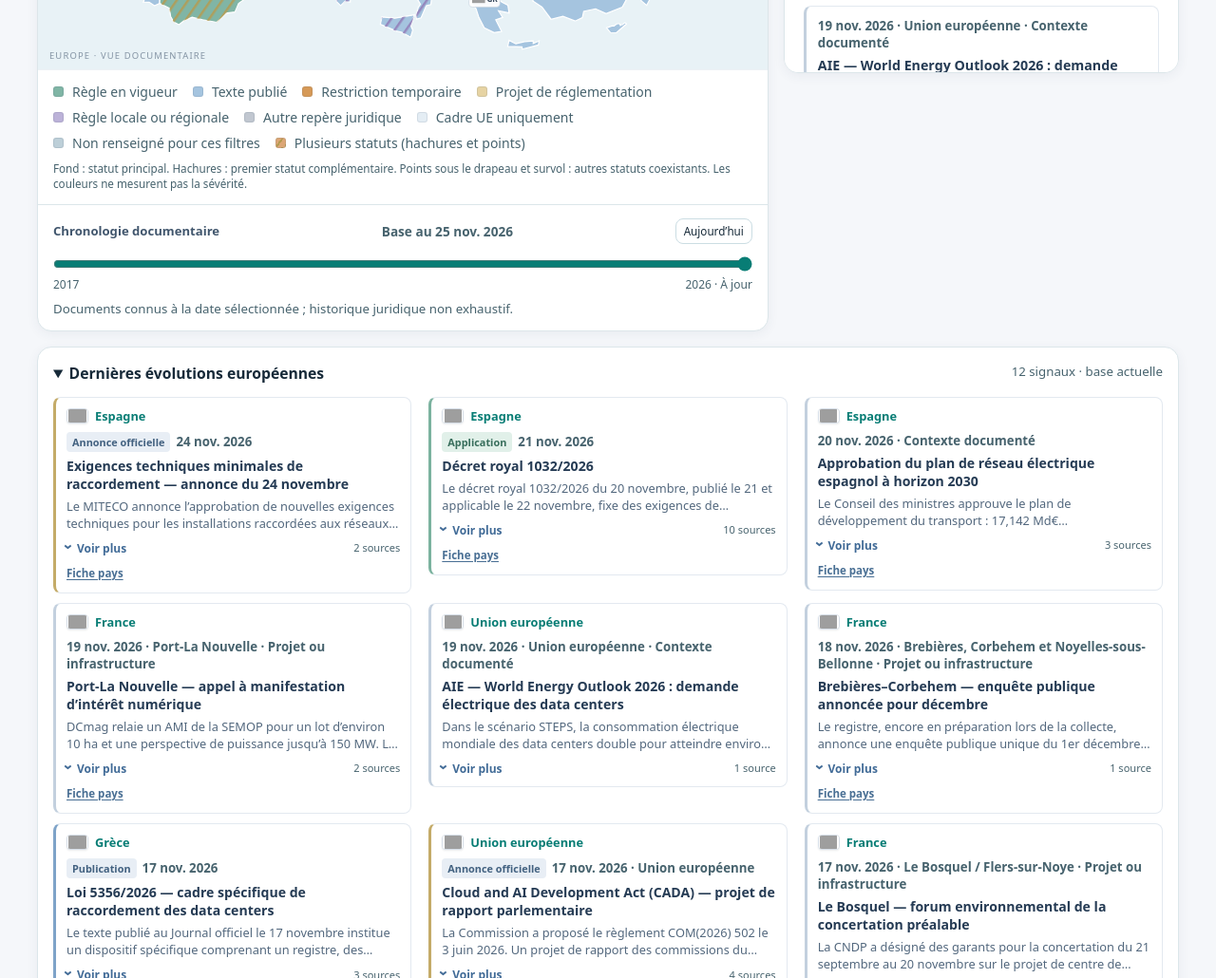
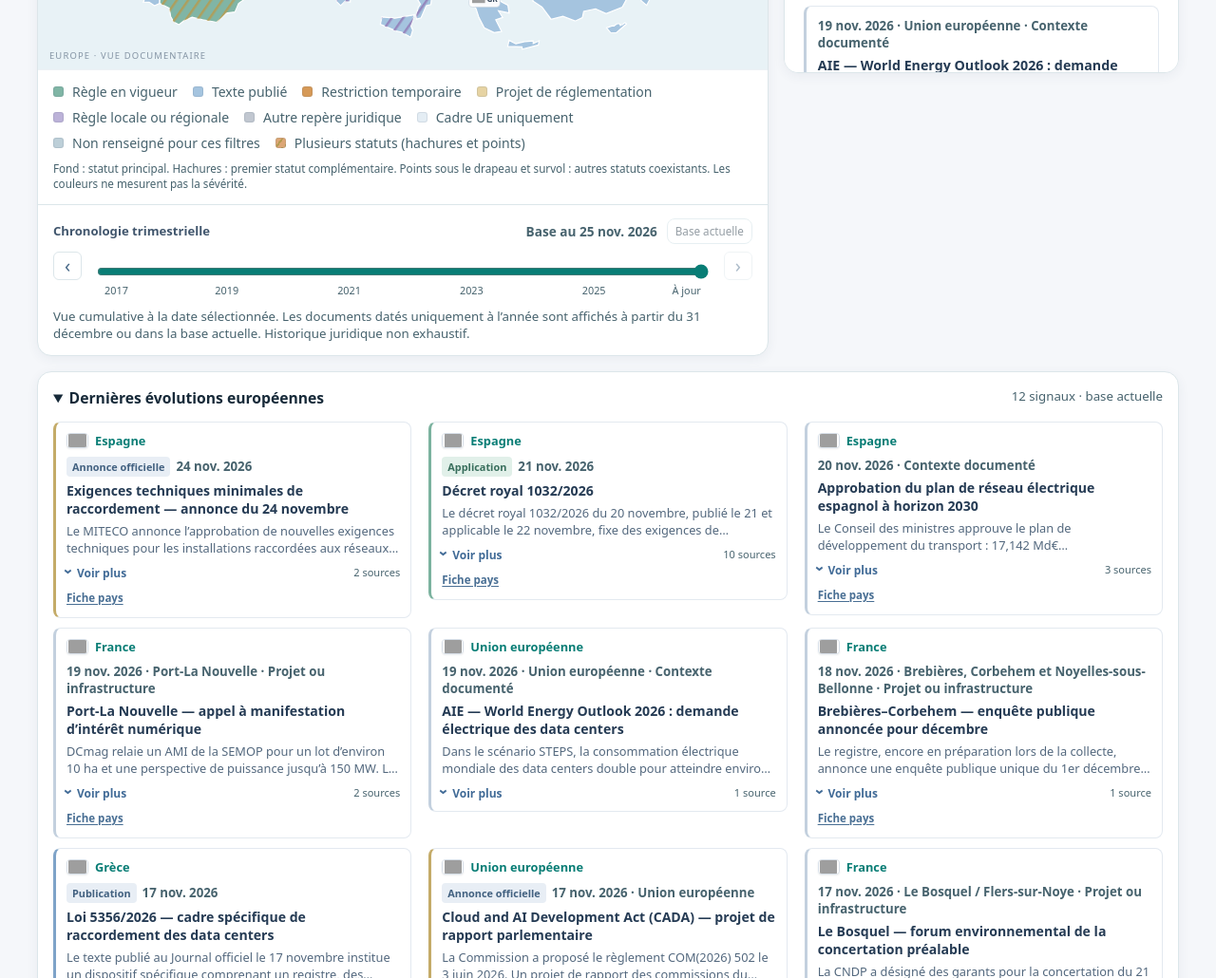
Before and after one commit to Zoruohorse/atlas_data_centers, a website with bundled scripts: page index.html in a window 1280 px wide. Shown: the part 945-1975 px from the top of the page at 95% size. Built offline with nearby package versions, Linux system fonts and the light colour scheme; grey boxes are pictures that could not be loaded.

Commit message:
V3.3 — chronologie documentaire trimestrielle

```diff
--- /dev/null
+++ b/css/timeline.css
@@ -0,0 +1,13 @@
+/* Curseur trimestriel, repères annuels espacés et navigation précise. */
+.timeline-heading{flex-wrap:wrap;gap:6px 10px}
+.timeline-heading output{margin-left:auto;white-space:nowrap;font-variant-numeric:tabular-nums}
+.timeline-controls{display:flex;align-items:flex-start;gap:9px;margin-top:8px}
+.timeline-track{flex:1;min-width:0;padding:0 7px}
+.timeline-track input{display:block;width:100%;margin:8px 0 5px;padding:0;cursor:pointer}
+.timeline-ticks{height:18px;position:relative;margin:0 8px}
+.timeline-tick{position:absolute;top:0;transform:translateX(-50%);font-size:.68rem;color:var(--muted);white-space:nowrap;line-height:1.5}
+.timeline-tick.first{transform:none}.timeline-tick.last{transform:translateX(-100%)}
+.quarter-step{flex:0 0 30px;height:30px;display:grid;place-items:center;border:1px solid var(--line);border-radius:6px;background:#fff;color:#496a89;font-size:1.25rem;line-height:1;padding:0;cursor:pointer}
+.quarter-step:disabled,.timeline-heading button:disabled{opacity:.45;cursor:default}
+.quarter-step:focus-visible,.timeline-track input:focus-visible{outline:2px solid #527da7;outline-offset:2px}
+@media(max-width:480px){.timeline-heading output{margin-left:0}.timeline-controls{gap:5px}.timeline-tick{font-size:.62rem}.timeline-tick:not(.first):not(.last):nth-child(even){display:none}}
--- a/index.html
+++ b/index.html
@@ -4,7 +4,7 @@
 <meta charset="utf-8"><meta name="viewport" content="width=device-width, initial-scale=1">
 <meta name="description" content="Atlas européen de la réglementation, de l’acceptabilité et des réseaux d’influence autour des data centers.">
 <title>Atlas européen des data centers</title>
-<link rel="stylesheet" href="./css/atlas.css"><link rel="stylesheet" href="./css/observatory.css"><link rel="stylesheet" href="./css/visual-atlas.css"><link rel="stylesheet" href="./css/disclosure.css">
+<link rel="stylesheet" href="./css/atlas.css"><link rel="stylesheet" href="./css/observatory.css"><link rel="stylesheet" href="./css/visual-atlas.css"><link rel="stylesheet" href="./css/disclosure.css"><link rel="stylesheet" href="./css/timeline.css">
 <script type="module" src="./js/app.js"></script>
 </head>
 <body>
@@ -25,7 +25,7 @@
 <div id="map-relations" class="map-relations" hidden></div>
 <div class="map"><svg id="map" role="group" aria-label="Pays d’Europe"><g id="borders"></g><g id="status-overlays" aria-hidden="true"></g><g id="connections" aria-hidden="true"></g><g id="labels" aria-hidden="true"></g></svg><div class="tip" id="tip" hidden></div><span class="map-caption">EUROPE · VUE DOCUMENTAIRE</span></div>
 <div class="legend" id="legend"></div>
-<section class="timeline"><div class="timeline-heading"><label for="year">Chronologie documentaire</label><output id="year-label" for="year"></output><button id="reset-year" type="button">Aujourd’hui</button></div><input type="range" id="year" step="1"><div class="timeline-bounds"><span id="first-year"></span><span id="last-year"></span></div><p class="meta">Documents connus à la date sélectionnée ; historique juridique non exhaustif.</p></section>
+<section class="timeline" aria-label="Chronologie documentaire trimestrielle"><div class="timeline-heading"><label for="year">Chronologie trimestrielle</label><output id="year-label" for="year" aria-live="polite"></output><button id="reset-year" type="button">Base actuelle</button></div><div class="timeline-controls"><button id="previous-quarter" type="button" class="quarter-step" aria-label="Trimestre précédent" title="Trimestre précédent">‹</button><div class="timeline-track"><input type="range" id="year" step="1" aria-describedby="timeline-note"><div id="timeline-ticks" class="timeline-ticks" aria-hidden="true"></div></div><button id="next-quarter" type="button" class="quarter-step" aria-label="Trimestre suivant" title="Trimestre suivant">›</button></div><p id="timeline-note" class="meta">Vue cumulative à la date sélectionnée. Les documents datés uniquement à l’année sont affichés à partir du 31 décembre ou dans la base actuelle. Historique juridique non exhaustif.</p></section>
 </section>
 <section class="panel details" id="details" aria-label="Fiche pays et analyse" tabindex="-1"></section>
 </div>
--- a/js/app.js
+++ b/js/app.js
@@ -1,4 +1,5 @@
 import {loadAtlas} from './model.js';
+import {makeTimeline} from './chronology.js';
 import {addOption, button, countryName, element, formatDate, get} from './ui.js';
 import {initialTab, modes, renderDetails} from './views/details.js';
 import {createMap} from './views/map.js';
@@ -9,22 +10,39 @@ function start(atlas) {
   const topic = get('topic');
   const year = get('year');
   const details = get('details');
-  const state = {country:'', topic:'', year:'', mode:'regulation', tab:'rules', comparison:[], relation:'', eventType:'', relationType:''};
+  const state = {country:'', topic:'', cutoff:'', mode:'regulation', tab:'rules', comparison:[], relation:'', eventType:'', relationType:''};
   const codes = [...atlas.countries.keys()].sort((a, b) =>
     Number(atlas.countries.get(b).priority) - Number(atlas.countries.get(a).priority)
     || countryName(a).localeCompare(countryName(b), 'fr'),
   );
   for (const code of codes) addOption(country, code, countryName(code));
   for (const [key, label] of Object.entries(atlas.data.taxonomy.topics)) addOption(topic, key, label);
-  const dates = [...atlas.data.regulations, ...atlas.data.events, ...atlas.data.relations].map(row => row.date.slice(0, 4));
-  const firstYear = Math.min(...dates);
-  const lastYear = Math.max(...dates);
-  const currentYear=Math.max(lastYear,Number(atlas.latestRevision.slice(0,4))||lastYear),latest=currentYear+1;
-  year.min=String(firstYear);year.max=String(latest);year.value=String(latest);
-  get('first-year').textContent=String(firstYear);get('last-year').textContent=currentYear+' · À jour';
+  const dates=[...atlas.data.regulations,...atlas.data.events,...atlas.data.relations].map(row=>row.date);
+  const periods=makeTimeline(dates,atlas.latestRevision),latest=periods.length-1;
+  year.min='0';year.max=String(latest);year.value=String(latest);
+  const ticks=get('timeline-ticks');
+  // Repères annuels espacés : le curseur conserve un pas de trois mois.
+  const first=Number(periods[0].date.slice(0,4)||atlas.latestRevision.slice(0,4));
+  const last=Number(atlas.latestRevision.slice(0,4));
+  const interval=Math.max(1,Math.ceil((last-first)/5));
+  periods.forEach((period,index)=>{
+    if(index===0||index===latest||(period.date.endsWith('03-31')&& (Number(period.date.slice(0,4))-first)%interval===0&&Number(period.date.slice(0,4))<last)){
+      const tick=element('span',index===latest?'À jour':period.date.slice(0,4),'timeline-tick');
+      tick.style.left=(latest?index/latest*100:100)+'%';
+      if(index===0&&latest>0)tick.classList.add('first');
+      if(index===latest)tick.classList.add('last');
+      ticks.append(tick);
+    }
+  });
+  function selectPeriod(index){
+    const selected=Math.max(0,Math.min(latest,index));
+    state.cutoff=periods[selected].date;state.relation='';render();
+  }
+  get('previous-quarter').addEventListener('click',()=>selectPeriod(Number(year.value)-1));
+  get('next-quarter').addEventListener('click',()=>selectPeriod(Number(year.value)+1));
   for(const [key,label] of Object.entries(atlas.data.taxonomy.eventTypes))addOption(get('event-type'),key,label);
   get('event-type').addEventListener('change',()=>{state.eventType=get('event-type').value;render();});
-  get('reset-year').addEventListener('click',()=>{state.year='';state.relation='';render();});
+  get('reset-year').addEventListener('click',()=>{state.cutoff='';state.relation='';render();});
 
   const actions = {
     country: selectCountry,
@@ -70,11 +88,17 @@ function start(atlas) {
   get('radar').addEventListener('click',()=>{state.mode='radar';state.tab='upcoming';state.eventType='';state.relation='';state.relationType='';render();});
   const drawMap = createMap(atlas, state, selectCountry,actions);
   get('show-flags').addEventListener('change',drawMap);
-  get('clear-filters').addEventListener('click',()=>{state.country='';state.topic='';state.year='';state.eventType='';state.relation='';state.relationType='';state.comparison=[];state.tab=initialTab(state.mode);topic.value='';writeHash();render();});
+  get('clear-filters').addEventListener('click',()=>{state.country='';state.topic='';state.cutoff='';state.eventType='';state.relation='';state.relationType='';state.comparison=[];state.tab=initialTab(state.mode);topic.value='';writeHash();render();});
   function render() {
     country.value = state.country;
     get('workspace').dataset.mode=state.mode;
-    year.value=state.year||String(latest);get('year-label').textContent=state.year?'31 décembre '+state.year:'Base au '+formatDate(atlas.latestRevision);year.setAttribute('aria-valuetext',get('year-label').textContent);
+    const index=state.cutoff?periods.findIndex(p=>p.date===state.cutoff):latest;
+    year.value=String(index);
+    get('year-label').textContent=state.cutoff?periods[index].label+' · '+formatDate(state.cutoff):'Base au '+formatDate(atlas.latestRevision);
+    year.setAttribute('aria-valuetext',get('year-label').textContent);
+    get('previous-quarter').disabled=index<=0;
+    get('next-quarter').disabled=index>=latest;
+    get('reset-year').disabled=index===latest;
     get('radar').setAttribute('aria-pressed',String(state.mode==='radar'));get('event-filter').hidden=state.mode!=='contests';get('event-type').value=state.eventType;
     for (const [mode, node] of modeButtons) node.setAttribute('aria-pressed', String(state.mode === mode));
     drawMap();
@@ -112,11 +136,7 @@ function start(atlas) {
     state.relation = '';
     render();
   });
-  year.addEventListener('input', () => {
-    state.year=Number(year.value)===latest?'':year.value;
-    state.relation = '';
-    render();
-  });
+  year.addEventListener('input',()=>selectPeriod(Number(year.value)));
   window.addEventListener('hashchange', readHash);
 
   const footer = get('footer');
--- /dev/null
+++ b/js/chronology.js
@@ -0,0 +1,30 @@
+// Chronologie documentaire cumulative. Une année seule n'est pas une date trimestrielle.
+const quarterEnds=['03-31','06-30','09-30','12-31'];
+
+export function documentaryDate(date) {
+  return date.length===4 ? date+'-12-31' : date;
+}
+
+export function isDocumentedBy(date,cutoff) {
+  return !cutoff || documentaryDate(date)<=cutoff;
+}
+
+export function quarterLabel(date) {
+  const quarter=Math.ceil(Number(date.slice(5,7))/3);
+  return 'T'+quarter+' '+date.slice(0,4);
+}
+
+export function makeTimeline(dates,revision) {
+  const firstYear=Math.min(Number(revision.slice(0,4)),...dates.map(d=>Number(d.slice(0,4))));
+  const lastYear=Number(revision.slice(0,4));
+  const periods=[];
+  for(let y=firstYear;y<=lastYear;y++){
+    for(const ending of quarterEnds){
+      const date=y+'-'+ending;
+      if(date<revision)periods.push({date,label:quarterLabel(date)});
+    }
+  }
+  // La dernière position correspond à la date réelle de révision, jamais à un trimestre futur.
+  periods.push({date:'',label:'Base actuelle',revision});
+  return periods;
+}
--- a/js/views/details.js
+++ b/js/views/details.js
@@ -37,7 +37,7 @@ function renderRules(target, atlas, state, rows) {
       target.append(panel);
     }
   }
-  if (!state.year && !state.topic && contextSourceIds?.length) {
+  if (!state.cutoff && !state.topic && contextSourceIds?.length) {
     const {panel,content}=disclosure('Sources de contexte',{count:contextSourceIds.length});
     content.append(links(atlas,contextSourceIds));target.append(panel);
   }
@@ -75,7 +75,7 @@ function renderActors(target, atlas, state, actions, rows) {
   const events = atlas.filter(state, atlas.data.events, state.country);
   const actorIds = new Set([...rows, ...events].flatMap(row => row.actorIds || []));
   const countryActors = atlas.data.actors.filter(actor => actorIds.has(actor.id)
-    || (!state.year && !state.topic && actor.countries.includes(state.country)));
+    || (!state.cutoff && !state.topic && actor.countries.includes(state.country)));
   const actorRows=countryActors.map(actor=>({...actor,title:actor.name,actorType:actor.type}));
   if(state.mode==='influences'){
     target.append(element('h3','Relations documentées'));renderRelations(target,atlas,state,actions);
@@ -134,7 +134,7 @@ export function renderDetails(target, atlas, state, actions) {
   const latestEvent = atlas.filter(state, atlas.data.events, state.country)[0];
   const fallback = subnational ? 'Repère territorial · ' + subnational.title
     : latestEvent ? 'Événement documenté · ' + latestEvent.title : 'Couverture réglementaire nationale à compléter.';
-  const subtitle = (!state.year && !state.topic && info.summary)
+  const subtitle = (!state.cutoff && !state.topic && info.summary)
     || (national.length ? 'Dernier signal national · ' + national[0].title : fallback);
   const hero=element('div','','country-hero');const identity=element('div','','country-identity');
   const title=element('div');title.append(element('div',info.euMember?'ÉTAT MEMBRE · UE':'EUROPE · HORS UE','eyebrow'),element('h2',countryName(state.country)));
--- a/js/views/feed.js
+++ b/js/views/feed.js
@@ -1,3 +1,4 @@
+import {quarterLabel} from '../chronology.js';
 import {article,button,countryName,countryLabel,element} from '../ui.js';
 import {radarStages} from '../model.js';
 export function renderEuropeanFeed(target,atlas,state,actions){
@@ -5,6 +6,6 @@ export function renderEuropeanFeed(target,atlas,state,actions){
  const expanded=new Set([...target.querySelectorAll('[data-record-id]')].filter(card=>card.querySelector('.document-disclosure')?.open).map(card=>card.dataset.recordId));
  const details=element('details','','feed-disclosure');details.open=open;
  const rows=atlas.filter({...state,eventType:''},[...atlas.data.regulations,...atlas.data.events]).slice(0,12);
- const heading=element('summary');heading.append(element('strong','Dernières évolutions européennes'),element('span',rows.length+' signaux · '+(state.year||'base actuelle'),'meta'));details.append(heading);
+ const heading=element('summary');heading.append(element('strong','Dernières évolutions européennes'),element('span',rows.length+' signaux · '+(state.cutoff?'jusqu’au '+quarterLabel(state.cutoff):'base actuelle'),'meta'));details.append(heading);
  const grid=element('div','','feed-grid');for(const r of rows){const card=article(atlas,r);card.querySelector('.document-disclosure').open=expanded.has(r.id);const location=element('div','','feed-country');if(r.scope==='eu')location.append(countryLabel('EU','Union européenne'));else if(r.countries.length===1)location.append(countryLabel(r.countries[0]));else location.textContent=r.countries.length+' pays européens';card.prepend(location);if(r.countries.length===1)card.append(button('Fiche pays',()=>{actions.country(r.countries[0],true,r.type?'events':radarStages.includes(r.stage)?'upcoming':'rules');document.getElementById('details').scrollIntoView({block:'start',behavior:'auto'});},'feed-country-link'));grid.append(card);}if(!rows.length)grid.append(element('p','Aucune évolution documentée.','muted'));details.append(grid);target.replaceChildren(details);
 }
--- a/js/views/map.js
+++ b/js/views/map.js
@@ -57,7 +57,7 @@ export function createMap(atlas,state,selectCountry,actions){
   const related=state.mode==='similarities'?atlas.related(state):[];
   const relations=state.mode==='influences'?[...atlas.relationsFor(state,state.country),...atlas.convergenceFor(state)].filter(r=>!state.relationType||r.type===state.relationType):[];
   const active=relations.find(r=>r.id===state.relation)||relations[0];
-  const cutoff=state.year?state.year+'-12-31':atlas.latestRevision;
+  const cutoff=state.cutoff||atlas.latestRevision;
   const relationBox=get('map-relations');relationBox.replaceChildren();relationBox.hidden=state.mode!=='influences';
   if(state.mode==='influences'){
    if(relations.length){const label=element('label','Relation affichée');const select=element('select');select.setAttribute('aria-label','Relation affichée');for(const r of relations)addOption(select,r.id,(atlas.data.taxonomy.relations[r.type]||r.type)+' · '+(r.origin.title||r.title)+(r.derived?' · '+r.countries.map(countryName).join(' / '):''));select.value=active.id;select.addEventListener('change',()=>actions.relation(select.value));label.append(select);relationBox.append(label,element('span',active.countries.length+' pays associés','meta'));}
--- a/js/views/radar.js
+++ b/js/views/radar.js
@@ -1,7 +1,7 @@
 import {article,button,countryName,element,formatDate,disclosure} from '../ui.js';
 const stages=[['emerging','Signal émergent'],['announced','Annonce officielle'],['consultation','Consultation'],['adopted','Adoption'],['published','Publication / mise en œuvre'],['temporary','Mesures temporaires'],['effective','Suivi d’application']];
 export function renderRadar(target,atlas,state,actions,code=''){
- const rows=atlas.radarFor(state,code),cutoff=state.year?state.year+'-12-31':atlas.latestRevision;
+ const rows=atlas.radarFor(state,code),cutoff=state.cutoff||atlas.latestRevision;
  target.append(element('p','Propositions, consultations et mesures transitoires à suivre. Une consultation ancienne n’est pas nécessairement encore ouverte.','muted'));
  const upcoming=rows.filter(r=>r.milestoneDate&&r.milestoneDate>=cutoff).sort((a,b)=>a.milestoneDate.localeCompare(b.milestoneDate));
  if(upcoming.length){const agenda=element('section','','radar-agenda');agenda.append(element('h3','Échéances datées à suivre'));for(const r of upcoming){const item=element('div','','agenda-item');item.append(element('strong',formatDate(r.milestoneDate)),element('span',r.title),element('small',r.scope==='eu'?'Union européenne':r.countries.map(countryName).join(', ')));agenda.append(item);}target.append(agenda);}
```
Also changed, not shown: js/model.js (+5 -4 lines), scripts/validate-data.mjs (+26 -2 lines), README.md.
